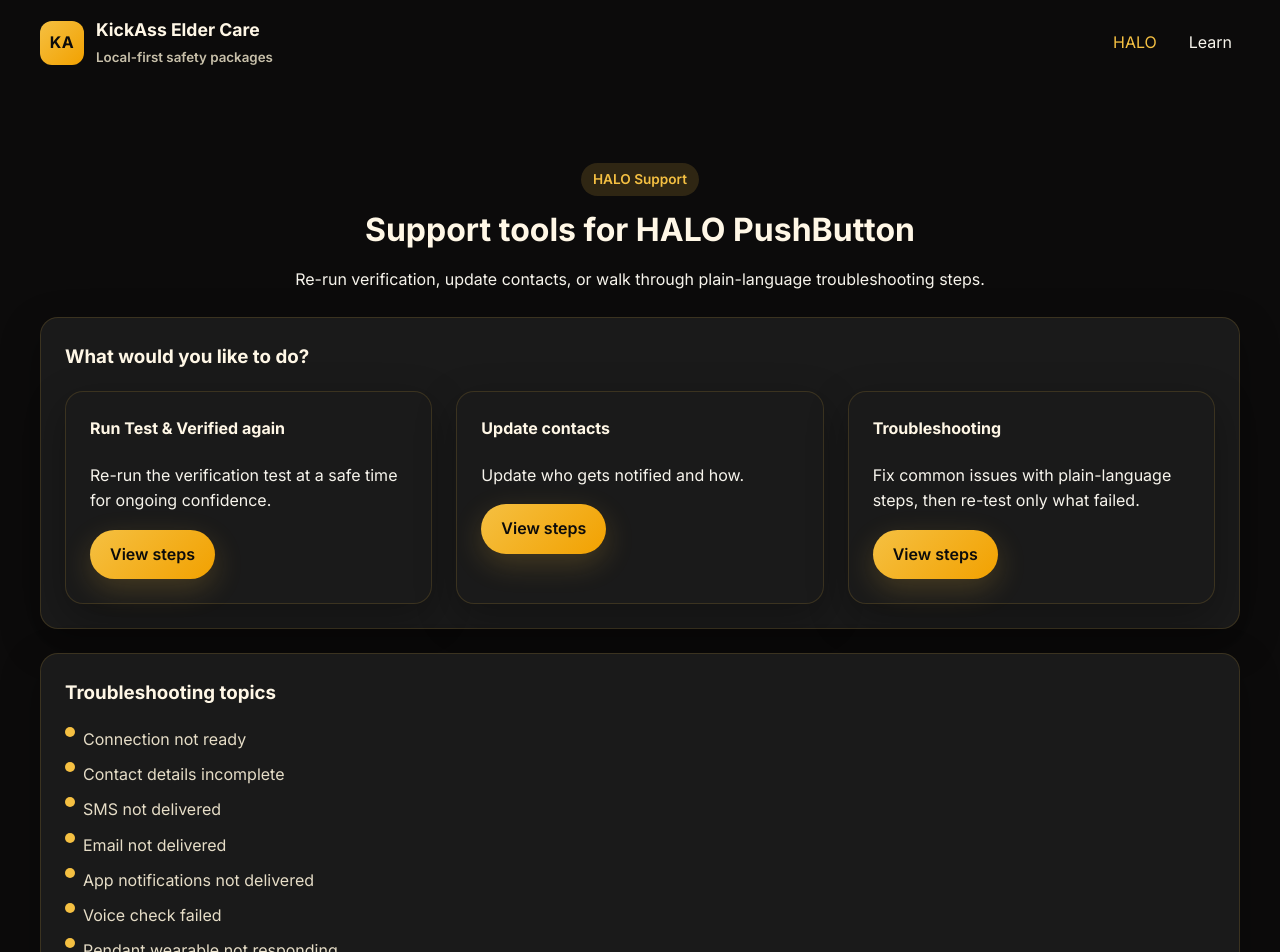
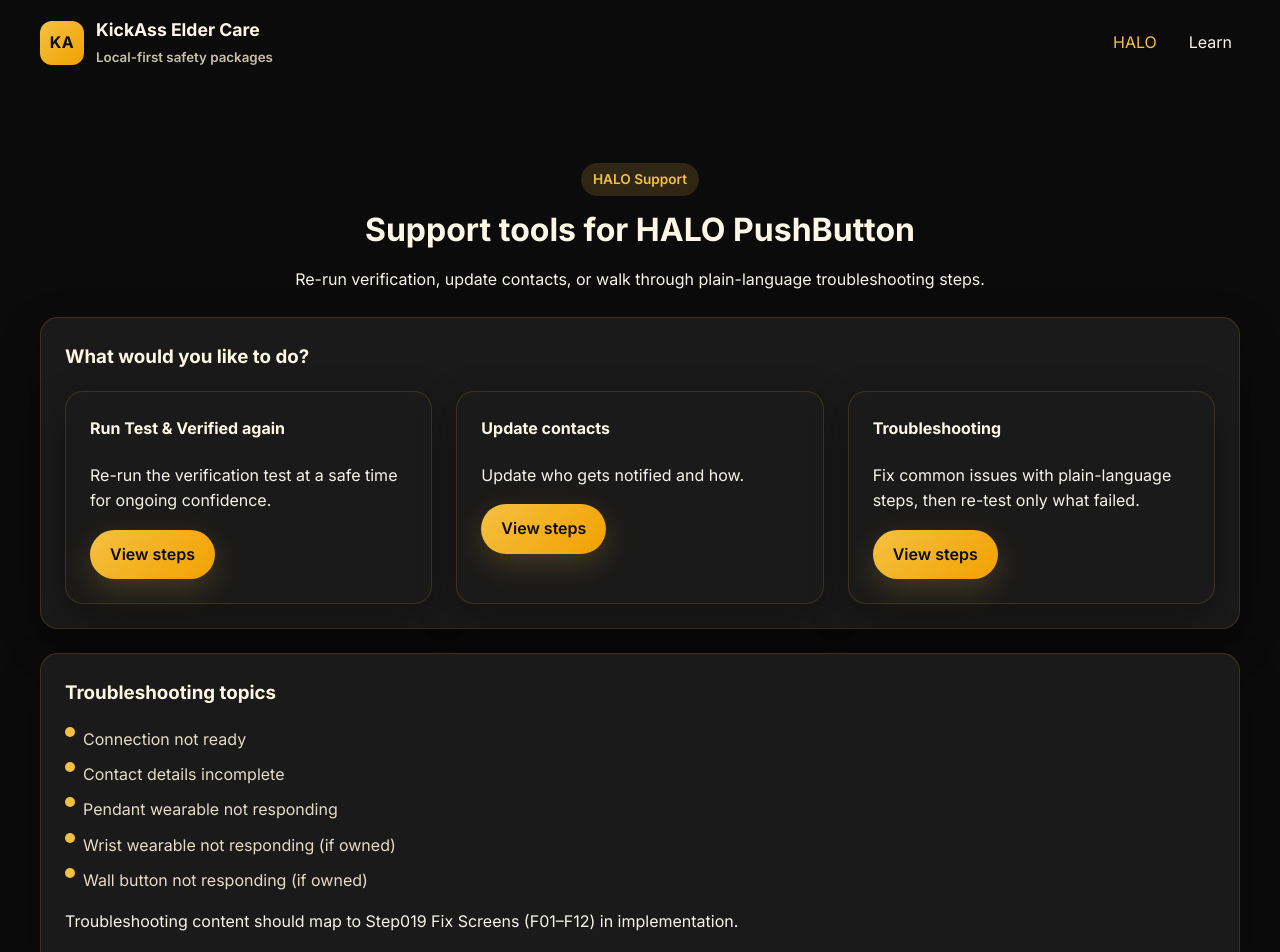
Before and after one commit to buffalonychris/KAECRetailWebsite, a React (Vite) app: page /halo/support in a window 1280 px wide. Shown: the top 952 px of the page. Built offline with nearby package versions, Linux system fonts and the light colour scheme.

Commit message:
Hardening: normalize HALO content and npm registry

```diff
--- a/src/content/halo.json
+++ b/content/Step022_RECHALO_ContentModel.json
@@ -1,4 +1,11 @@
 {
+  "feature_flags": {
+    "enable_sms": false,
+    "enable_email": false,
+    "enable_push": false,
+    "enable_two_way_voice_claim": false,
+    "enable_payments": false
+  },
   "landing": {
     "seo": {
       "title": "HALO Launch — Reliable Elder Care",
--- /dev/null
+++ b/src/lib/haloContent.ts
@@ -0,0 +1,4 @@
+import haloContentJson from '../../content/Step022_RECHALO_ContentModel.json';
+
+export const haloContent = haloContentJson;
+export type HaloContent = typeof haloContentJson;
--- /dev/null
+++ b/src/lib/haloFlags.ts
@@ -0,0 +1,38 @@
+import { haloContent } from './haloContent';
+
+type EnvValue = string | boolean | undefined;
+
+type FeatureFlags = {
+  enableSms: boolean;
+  enableEmail: boolean;
+  enablePush: boolean;
+  enableTwoWayVoiceClaim: boolean;
+  enablePayments: boolean;
+};
+
+const readEnvFlag = (key: string): boolean | undefined => {
+  const env = import.meta.env as Record<string, EnvValue>;
+  const raw = env[key];
+  if (raw === undefined) {
+    return undefined;
+  }
+  if (typeof raw === 'boolean') {
+    return raw;
+  }
+  return raw.toLowerCase() === 'true';
+};
+
+export const getHaloFeatureFlags = (): FeatureFlags => {
+  const jsonFlags = haloContent.feature_flags ?? {};
+
+  return {
+    enableSms: readEnvFlag('RECHALO_ENABLE_SMS') ?? jsonFlags.enable_sms ?? false,
+    enableEmail: readEnvFlag('RECHALO_ENABLE_EMAIL') ?? jsonFlags.enable_email ?? false,
+    enablePush: readEnvFlag('RECHALO_ENABLE_PUSH') ?? jsonFlags.enable_push ?? false,
+    enableTwoWayVoiceClaim:
+      readEnvFlag('RECHALO_ENABLE_TWO_WAY_VOICE_CLAIM') ??
+      jsonFlags.enable_two_way_voice_claim ??
+      false,
+    enablePayments: readEnvFlag('RECHALO_ENABLE_PAYMENTS') ?? jsonFlags.enable_payments ?? false,
+  };
+};
--- a/src/pages/HaloCheckout.tsx
+++ b/src/pages/HaloCheckout.tsx
@@ -1,8 +1,10 @@
 import Seo from '../components/Seo';
-import haloContent from '../content/halo.json';
+import { haloContent } from '../lib/haloContent';
+import { getHaloFeatureFlags } from '../lib/haloFlags';
 
 const HaloCheckout = () => {
   const { checkout } = haloContent;
+  const { enablePayments } = getHaloFeatureFlags();
 
   return (
     <div className="container section">
@@ -40,8 +42,13 @@ const HaloCheckout = () => {
         <section className="card">
           <h3 style={{ marginTop: 0, color: '#fff7e6' }}>{checkout.cta.label}</h3>
           <p>{checkout.cta.note}</p>
-          <button className="btn btn-secondary" type="button" disabled aria-disabled="true">
-            {checkout.cta.label}
+          <button
+            className="btn btn-secondary"
+            type="button"
+            disabled={!enablePayments}
+            aria-disabled={!enablePayments}
+          >
+            {enablePayments ? 'Proceed to payment' : checkout.cta.label}
           </button>
         </section>
       </div>
--- a/src/pages/HaloLanding.tsx
+++ b/src/pages/HaloLanding.tsx
@@ -1,6 +1,6 @@
 import { Link } from 'react-router-dom';
 import Seo from '../components/Seo';
-import haloContent from '../content/halo.json';
+import { haloContent } from '../lib/haloContent';
 
 const HaloLanding = () => {
   const { landing } = haloContent;
--- a/src/pages/HaloPrivacy.tsx
+++ b/src/pages/HaloPrivacy.tsx
@@ -1,5 +1,5 @@
 import Seo from '../components/Seo';
-import haloContent from '../content/halo.json';
+import { haloContent } from '../lib/haloContent';
 
 const HaloPrivacy = () => {
   const { privacy } = haloContent;
--- a/src/pages/HaloSetup.tsx
+++ b/src/pages/HaloSetup.tsx
@@ -1,6 +1,6 @@
 import { Link } from 'react-router-dom';
 import Seo from '../components/Seo';
-import haloContent from '../content/halo.json';
+import { haloContent } from '../lib/haloContent';
 
 const HaloSetup = () => {
   const { setup } = haloContent;
--- a/src/pages/HaloSupport.tsx
+++ b/src/pages/HaloSupport.tsx
@@ -1,9 +1,23 @@
 import { Link } from 'react-router-dom';
 import Seo from '../components/Seo';
-import haloContent from '../content/halo.json';
+import { haloContent } from '../lib/haloContent';
+import { getHaloFeatureFlags } from '../lib/haloFlags';
 
 const HaloSupport = () => {
   const { support } = haloContent;
+  const featureFlags = getHaloFeatureFlags();
+  const topicFlags = new Map<string, boolean>([
+    ['SMS not delivered', featureFlags.enableSms],
+    ['Email not delivered', featureFlags.enableEmail],
+    ['App notifications not delivered', featureFlags.enablePush],
+    ['Voice check failed', featureFlags.enableTwoWayVoiceClaim],
+  ]);
+  const troubleshootingTopics = support.troubleshooting.topics.filter((topic) => {
+    if (!topicFlags.has(topic)) {
+      return true;
+    }
+    return topicFlags.get(topic) === true;
+  });
   return (
     <div className="container section">
       <Seo title={support.seo.title} description={support.seo.description} />
@@ -44,7 +58,7 @@ const HaloSupport = () => {
         <section className="card" id="troubleshooting">
           <h3 style={{ marginTop: 0, color: '#fff7e6' }}>{support.troubleshooting.title}</h3>
           <ul className="list">
-            {support.troubleshooting.topics.map((topic) => (
+            {troubleshootingTopics.map((topic) => (
               <li key={topic}>
                 <span />
                 <span>{topic}</span>
--- a/src/pages/HaloTerms.tsx
+++ b/src/pages/HaloTerms.tsx
@@ -1,5 +1,5 @@
 import Seo from '../components/Seo';
-import haloContent from '../content/halo.json';
+import { haloContent } from '../lib/haloContent';
 
 const HaloTerms = () => {
   const { terms } = haloContent;
```
Also changed, not shown: 2 other files (tests, documents, lock files or other folders).
